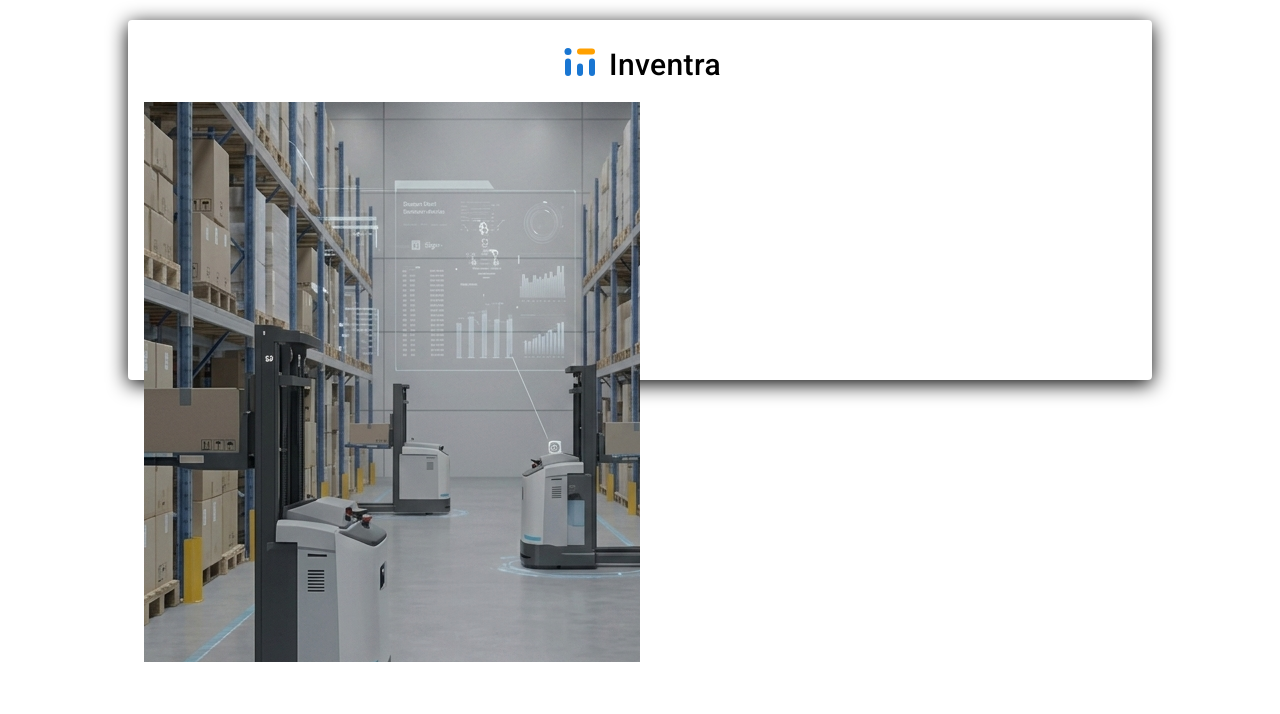
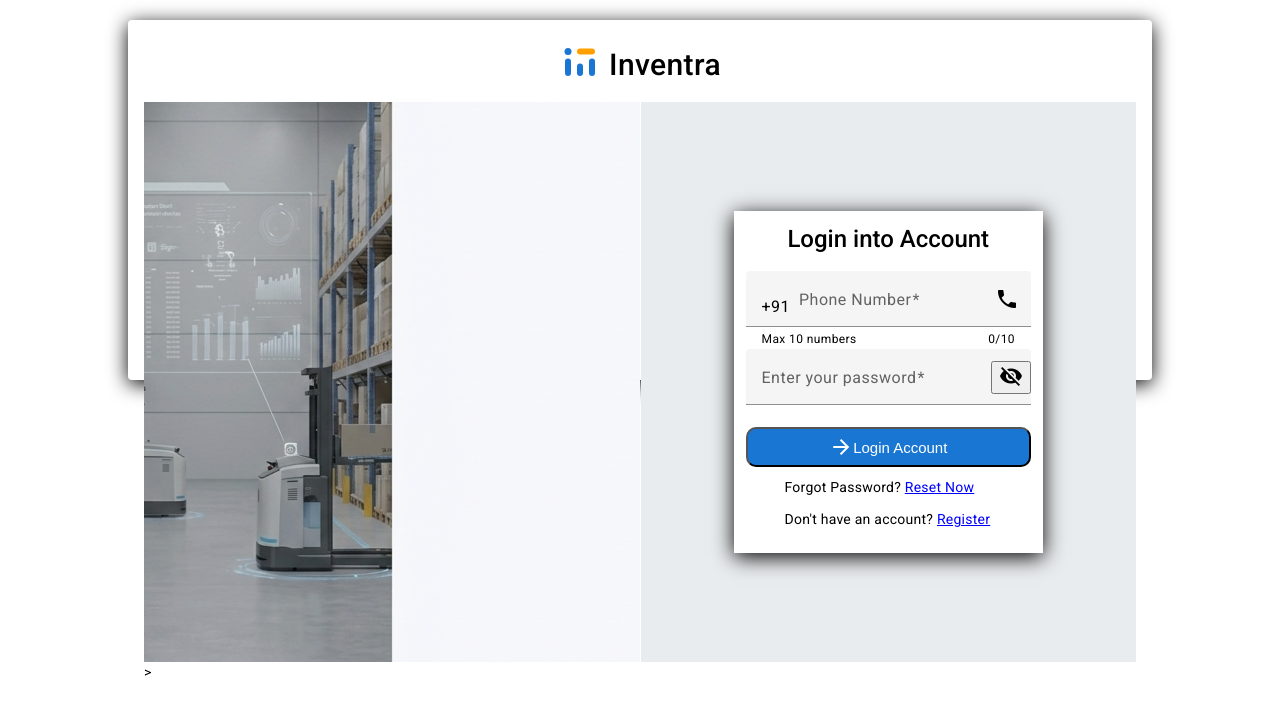
Before and after one commit to isinghking007/Inventra, an Angular app in the folder UI/InventraUI/: page /auth/login in a window 1280 px wide. Shown: the top 714 px of the page. Built offline with nearby package versions, Linux system fonts and the light colour scheme.

Commit message:
Basic Registration and Login page - 2

```diff
--- a/UI/InventraUI/src/app/UserManagement/Authentication/auth/auth.component.ts
+++ b/UI/InventraUI/src/app/UserManagement/Authentication/auth/auth.component.ts
@@ -6,7 +6,7 @@ import {MatCardModule} from '@angular/material/card';
 import { FormControl, FormGroup, FormsModule, ReactiveFormsModule, Validators } from '@angular/forms';
 import {MatInputModule} from '@angular/material/input'
 import {MatIconModule} from '@angular/material/icon'
-import { RouterOutlet } from '@angular/router';
+import { Router, RouterOutlet } from '@angular/router';
 
 export interface Tile {
   color: string;
@@ -32,6 +32,8 @@ export class AuthComponent implements OnInit{
 
   RegistrationForm!:FormGroup
 
+  constructor(private router:Router){}
+
   ngOnInit(){
     this.RegistrationForm=new FormGroup({
     name : new FormControl('',[Validators.required,Validators.minLength(4),Validators.maxLength(15)]),
@@ -56,7 +58,8 @@ export class AuthComponent implements OnInit{
   }
   login()
   {
-    console.log("logged In button clicked")
+    console.log("logged In button clicked");
+    this.router.navigate(['auth/login'])
   }
 
 }
--- a/UI/InventraUI/src/app/UserManagement/Authentication/login/login.component.css
+++ b/UI/InventraUI/src/app/UserManagement/Authentication/login/login.component.css
@@ -0,0 +1,147 @@
+/* Ensure the grid fills the viewport height */
+* {
+
+  box-sizing: border-box;
+}
+html, body {
+  margin: 0;
+  padding: 0;
+  height: 100%;
+  overflow: hidden; /* This strictly prevents scrolling */
+}
+.centered-wrapper{
+    align-items: center;
+    display: flex;
+    justify-content: center;
+    height: 50%;
+}
+
+mat-card{
+   max-height: 90%;
+   width: 100%;
+   border:none !important;
+   box-shadow: 0 4px 20px rgba(0, 0, 0, 1.08);
+}
+mat-card-header{
+    justify-content: center !important;
+}
+.example-card {
+  max-width: 80%;
+  /* background-color:red !important; */
+  width: 100%;
+}
+mat-grid-list {
+  width: 100%;
+  /* border:1px solid black;
+  background-color: green; */
+  height: 70vh;
+}
+
+.example-header-image {
+  background-image: url('../../../../assets/Images/inventra-svg.svg');
+  background-size: cover;
+  height: 50px !important;
+  width: 50px !important;
+}
+mat-card-title{
+        display: flex;
+    justify-content: center;
+    align-items: center;
+    /* margin-top: 10%; */
+    font-weight: 500;
+    font-size: 30px;
+    padding: 11px 4px 0 !important;
+
+}
+mat-grid-tile{
+background-color: #e9ecee;
+/* border:1px solid black; */
+  height: 100%;
+}
+mat-grid-tile-content{
+      display: flex;
+    flex-direction: column;
+    justify-content: center;
+    align-items: self-end !important;
+}
+.grid-img-1{
+  /* background-image:url('../../../assets/Images/reg_background.png');*/
+  /* background-size:contain;  */
+  background-position:center center;
+
+}
+
+form{
+  background-color: #ffffff;
+  padding:12px;
+box-shadow: 0 4px 20px rgba(0, 0, 0, 1.08);
+height: 100%;
+
+}
+form h1{
+  text-align: center;
+  font-weight: 500;
+}
+.form-details{
+  height: 100%;
+    display: flex;
+    flex-direction: column;
+    align-items: baseline;
+    justify-content: center;
+}
+mat-form-field{
+  width:100%;
+}
+.example-container mat-form-field + mat-form-field {
+  margin-left: 8px;
+}
+.phone-label{
+  margin-top:4%;
+}
+/* Ensure the background properties are visible on the tile */
+::ng-deep .mat-grid-tile .mat-figure {
+  background-image: inherit; /* Inherits the URL from the [style.background-image] */
+  background-size: cover;    /* Ensures image covers the whole tile */
+  background-position: center;
+  background-repeat: no-repeat;
+}
+
+.tile-text {
+  color: white;
+  font-weight: bold;
+  z-index: 2; /* Keeps text above the background image */
+  text-shadow: 0px 2px 4px rgba(0,0,0,0.5);
+}
+
+.example-button-row {
+  width: 100%;
+  height: 40px;
+}
+.example-button-row button{
+  height: 100%;
+    width: 100%;
+        text-align: center;
+    display: flex;
+    flex-direction: row;
+    justify-content: center;
+    align-items: anchor-center;
+    background-color: #1976D2;
+    border-radius: 10px;
+    font-size: 15px;
+    font-weight: 500;
+    color: white;
+}
+.login{
+  margin-top:10px;
+}
+.login p{
+  margin-left:39px;
+}
+.login p span{
+  color: blue;
+    cursor: pointer;
+    text-decoration: underline;
+}
+.example-button-row .mat-mdc-button-base {
+  margin: 8px 8px 8px 0;
+}
--- a/UI/InventraUI/src/app/UserManagement/Authentication/login/login.component.html
+++ b/UI/InventraUI/src/app/UserManagement/Authentication/login/login.component.html
@@ -1 +1,45 @@
-<p>login works!</p>
+<mat-grid-list cols="2" gutterSize="1px">
+    <div>
+  <mat-grid-tile class="grid-img-1" [style.width]="'auto'"
+   [style.background-image]="'url(assets/Images/reg_background.png)'">
+    <!-- left tile: decorative image/background -->
+  </mat-grid-tile>
+</div>
+  <mat-grid-tile>
+    <div class="outer-form">
+      <form [formGroup]="RegistrationForm" (submit)="submitForm()">
+
+        <h1>Login into Account</h1>
+        <div class="form-details">
+           <!-- //Phone number -->
+          <mat-form-field hintLabel="Max 10 numbers">
+            <mat-label class="phone-label">Phone Number</mat-label>
+            <span matTextPrefix>+91 &nbsp;</span>
+            <input type="text" formControlName="phone" maxlength="10" matInput placeholder="7091206161" />
+            <mat-icon matSuffix>phone</mat-icon>
+            <mat-hint align="end">{{RegistrationForm.get('phone')?.value?.length || 0}}/10</mat-hint>
+          </mat-form-field>
+          <!-- Password -->
+          <mat-form-field>
+            <mat-label>Enter your password</mat-label>
+            <input formControlName="password" matInput [type]="hide() ? 'password' : 'text'" />
+            <button matIconButton matSuffix (click)="clickEvent($event)" [attr.aria-label]="'Hide password'"
+              [attr.aria-pressed]="hide()">
+              <mat-icon>{{hide() ? 'visibility_off' : 'visibility'}}</mat-icon>
+            </button>
+          </mat-form-field>
+
+          <!-- Submit button -->
+          <div class="example-button-row">
+            <button matButton="filled"><mat-icon matPrefix>arrow_forward</mat-icon>Login Account</button>
+          </div>
+
+          <div class="login">
+            <p>Forgot Password? <span>Reset Now</span></p>
+            <p>Don't have an account? <span (click)="register()">Register</span></p>
+          </div>
+        </div>
+      </form>
+    </div>
+  </mat-grid-tile>
+</mat-grid-list>
--- a/UI/InventraUI/src/app/UserManagement/Authentication/login/login.component.ts
+++ b/UI/InventraUI/src/app/UserManagement/Authentication/login/login.component.ts
@@ -1,12 +1,59 @@
-import { Component } from '@angular/core';
+import { Component, OnInit, signal } from '@angular/core';
+import { MatGridListModule } from '@angular/material/grid-list';
+import { MatFormFieldModule } from '@angular/material/form-field';
+import {ChangeDetectionStrategy} from '@angular/core';
+import {MatButtonModule} from '@angular/material/button';
+import {MatCardModule} from '@angular/material/card';
+import { FormControl, FormGroup, FormsModule, ReactiveFormsModule, Validators } from '@angular/forms';
+import {MatInputModule} from '@angular/material/input'
+import {MatIconModule} from '@angular/material/icon'
+import { Router } from '@angular/router';
+
+export interface Tile {
+  color: string;
+  cols: number;
+  rows: number;
+  text: string;
+  image:any;
+}
 
 @Component({
   selector: 'app-login',
   standalone: true,
-  imports: [],
+  imports: [MatGridListModule,MatCardModule,MatButtonModule,ReactiveFormsModule,MatInputModule,MatIconModule,MatFormFieldModule],
   templateUrl: './login.component.html',
   styleUrl: './login.component.css'
 })
 export class LoginComponent {
 
+  RegistrationForm!:FormGroup
+    constructor(private router:Router){}
+
+    ngOnInit(){
+      this.RegistrationForm=new FormGroup({
+      name : new FormControl('',[Validators.required,Validators.minLength(4),Validators.maxLength(15)]),
+      // email: new FormControl(''),
+      phone:new FormControl('',[    Validators.required,
+        Validators.pattern(/^\d{10}$/),  // Exactly 10 digits
+        Validators.minLength(10),
+        Validators.maxLength(10)
+     ]),
+     address:new FormControl('',[Validators.required,Validators.minLength(3)]),
+     password:new FormControl('',[Validators.required,Validators.minLength(3)])
+    })
+    }
+     hide = signal(true);
+    clickEvent(event: MouseEvent) {
+      this.hide.set(!this.hide());
+      event.stopPropagation();
+    }
+    submitForm()
+    {
+      console.log("this form has been submitted",this.RegistrationForm.value)
+    }
+    register()
+  {
+    console.log("register  button clicked")
+    this.router.navigate(['/auth/register']);
+  }
 }
--- a/UI/InventraUI/src/app/UserManagement/Authentication/registration/registration.component.html
+++ b/UI/InventraUI/src/app/UserManagement/Authentication/registration/registration.component.html
@@ -1,3 +1,8 @@
+<mat-grid-list cols="2" gutterSize="1px">
+  <mat-grid-tile class="grid-img-1" [style.background-image]="'url(assets/Images/reg_background.png)'">
+    <!-- left tile: decorative image/background -->
+  </mat-grid-tile>
+
   <mat-grid-tile>
     <div class="outer-form">
       <form [formGroup]="RegistrationForm" (submit)="submitForm()">
@@ -41,7 +46,6 @@
 
           <!-- Submit button -->
           <div class="example-button-row">
-
             <button matButton="filled"><mat-icon matPrefix>arrow_forward</mat-icon>Create Account</button>
           </div>
 
@@ -52,3 +56,4 @@
       </form>
     </div>
   </mat-grid-tile>
+</mat-grid-list>
```
Lines whose indentation alone changed are shown as unchanged.
